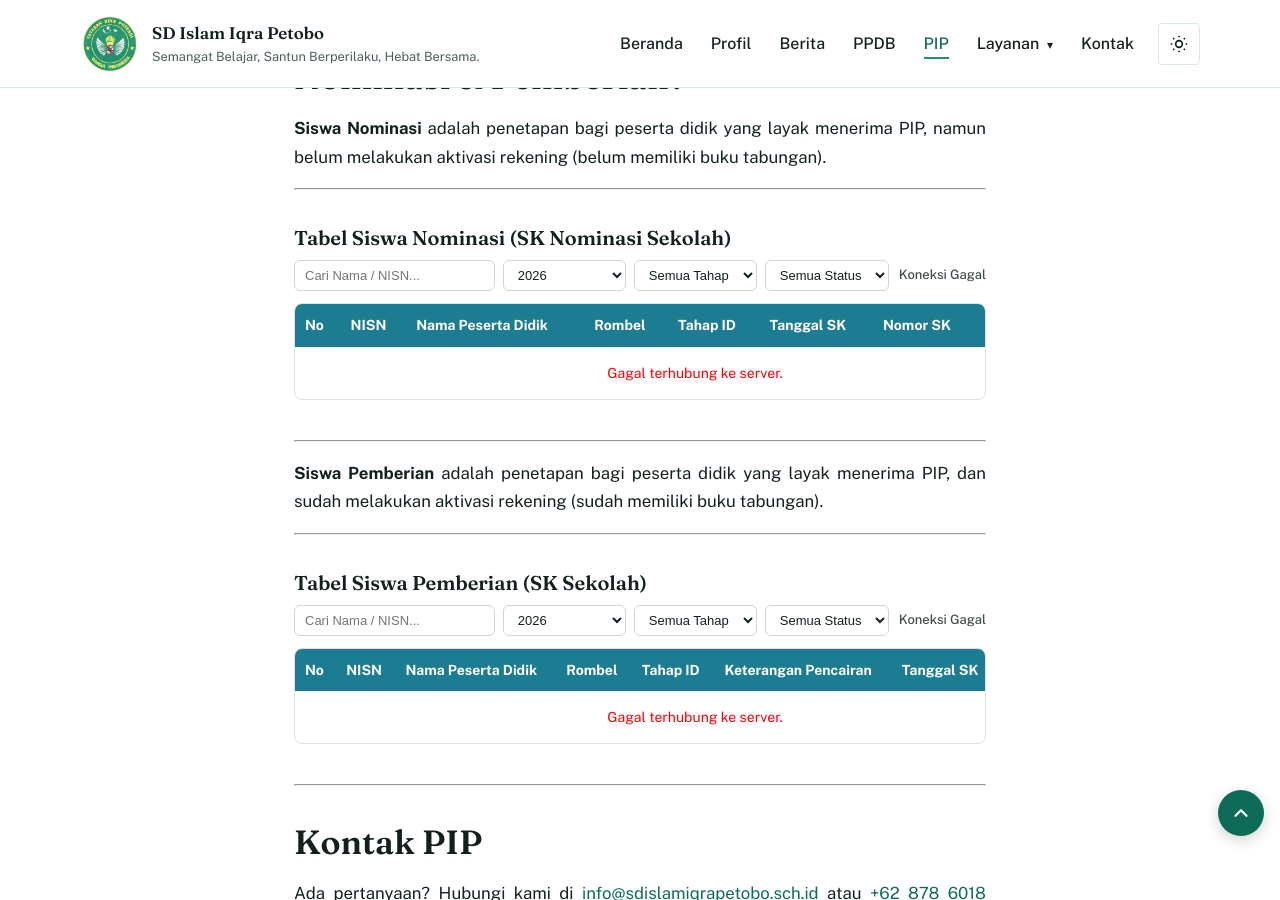
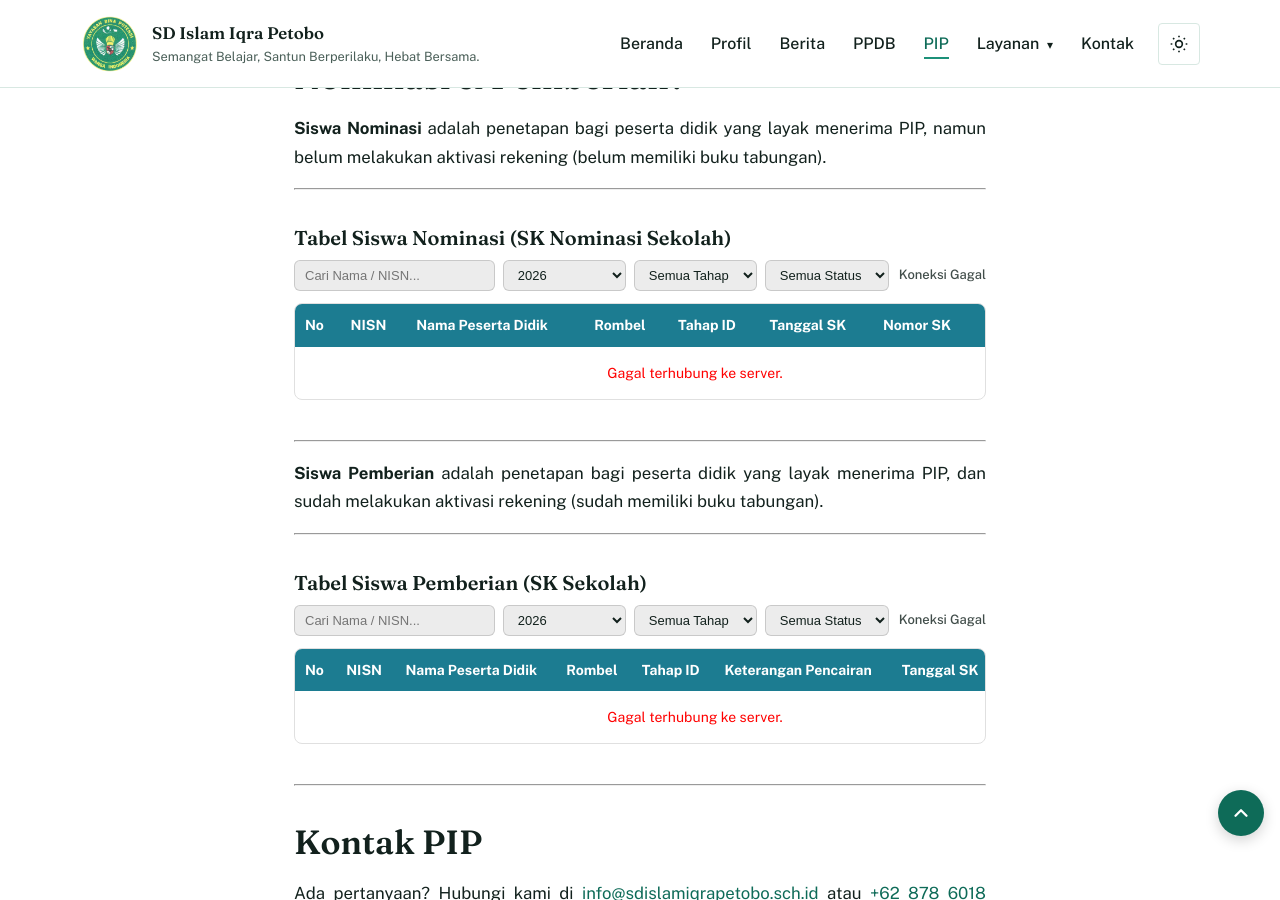
Before and after one commit to IQRADevl/iqradevl.github.io, a Jekyll site: the page built from pip.md, in a window 1280 px wide and 900 px high, scrolled down 2905 px. Built offline with Jekyll 4.4.1, drawn with Linux system fonts in a browser that asks for light colours.

Commit message:
Adjust PIP filter and chart styling
Updates the PIP dashboard styling to use theme-aware colors for chart borders and table filter controls, improving readability in light and dark modes. This keeps the nominasi and pemberian sections consistent with the rest of the page design.

```diff
--- a/pip.md
+++ b/pip.md
@@ -82,9 +82,9 @@ PIP juga diharapkan dapat meringankan biaya personal pendidikan peserta didik, b
             grid: {
               color: gridColor,
               borderColor: gridColor
-            },
-            border: {
-              color: gridColor
+          },
+          border: {
+            color: gridColor
           }
         },
         x: {
@@ -148,18 +148,18 @@ Terima kasih atas kerja samanya demi kelancaran pencairan bantuan PIP putra-putr
 ### Tabel Siswa Nominasi (SK Nominasi Sekolah)
 <div style="margin-bottom: 12px; display: flex; justify-content: space-between; align-items: center; flex-wrap: wrap; gap: 10px;">
   <div style="display: flex; gap: 8px; flex-wrap: wrap; flex: 1;">
-    <input type="text" id="searchNominasi" class="form-control" placeholder="Cari Nama / NISN..." style="padding: 6px 10px; flex: 1; min-width: 160px; border: 1px solid var(--border-color, #ced4da); border-radius: 6px; font-size: 13px; background: var(--input-bg, var(--card-background, #fff)); color: var(--text-color, inherit);">
-    <select id="filterTahunNominasi" class="form-select" style="padding: 6px 10px; border: 1px solid var(--border-color, #ced4da); border-radius: 6px; font-size: 13px; background: var(--input-bg, var(--card-background, #fff)); color: var(--text-color, inherit);">
-      <option value="all">Semua Tahun</option>
-      <option value="2026" selected>2026</option>
-      <option value="2025">2025</option>
-      <option value="2024">2024</option>
+    <input type="text" id="searchNominasi" class="form-control" placeholder="Cari Nama / NISN..." style="padding: 6px 10px; flex: 1; min-width: 160px; border: 1px solid rgba(150, 150, 150, 0.4); border-radius: 6px; font-size: 13px; background-color: var(--input-bg, rgba(128, 128, 128, 0.15)); color: inherit;">
+    <select id="filterTahunNominasi" class="form-select" style="padding: 6px 10px; border: 1px solid rgba(150, 150, 150, 0.4); border-radius: 6px; font-size: 13px; background-color: var(--input-bg, rgba(128, 128, 128, 0.15)); color: inherit;">
+      <option value="all" style="background-color: var(--card-background, #222); color: inherit;">Semua Tahun</option>
+      <option value="2026" selected style="background-color: var(--card-background, #222); color: inherit;">2026</option>
+      <option value="2025" style="background-color: var(--card-background, #222); color: inherit;">2025</option>
+      <option value="2024" style="background-color: var(--card-background, #222); color: inherit;">2024</option>
     </select>
-    <select id="filterTahapNominasi" class="form-select" style="padding: 6px 10px; border: 1px solid var(--border-color, #ced4da); border-radius: 6px; font-size: 13px; background: var(--input-bg, var(--card-background, #fff)); color: var(--text-color, inherit);">
-      <option value="all">Semua Tahap</option>
+    <select id="filterTahapNominasi" class="form-select" style="padding: 6px 10px; border: 1px solid rgba(150, 150, 150, 0.4); border-radius: 6px; font-size: 13px; background-color: var(--input-bg, rgba(128, 128, 128, 0.15)); color: inherit;">
+      <option value="all" style="background-color: var(--card-background, #222); color: inherit;">Semua Tahap</option>
     </select>
-    <select id="filterStatusNominasi" class="form-select" style="padding: 6px 10px; border: 1px solid var(--border-color, #ced4da); border-radius: 6px; font-size: 13px; background: var(--input-bg, var(--card-background, #fff)); color: var(--text-color, inherit);">
-      <option value="all">Semua Status</option>
+    <select id="filterStatusNominasi" class="form-select" style="padding: 6px 10px; border: 1px solid rgba(150, 150, 150, 0.4); border-radius: 6px; font-size: 13px; background-color: var(--input-bg, rgba(128, 128, 128, 0.15)); color: inherit;">
+      <option value="all" style="background-color: var(--card-background, #222); color: inherit;">Semua Status</option>
     </select>
   </div>
   <span id="countNominasi" style="font-size: 13px; opacity: 0.8; font-weight: 500;">Memuat jumlah data...</span>
@@ -195,18 +195,18 @@ Terima kasih atas kerja samanya demi kelancaran pencairan bantuan PIP putra-putr
 ### Tabel Siswa Pemberian (SK Sekolah)
 <div style="margin-bottom: 12px; display: flex; justify-content: space-between; align-items: center; flex-wrap: wrap; gap: 10px;">
   <div style="display: flex; gap: 8px; flex-wrap: wrap; flex: 1;">
-    <input type="text" id="searchPemberian" class="form-control" placeholder="Cari Nama / NISN..." style="padding: 6px 10px; flex: 1; min-width: 160px; border: 1px solid var(--border-color, #ced4da); border-radius: 6px; font-size: 13px; background: var(--input-bg, var(--card-background, #fff)); color: var(--text-color, inherit);">
-    <select id="filterTahunPemberian" class="form-select" style="padding: 6px 10px; border: 1px solid var(--border-color, #ced4da); border-radius: 6px; font-size: 13px; background: var(--input-bg, var(--card-background, #fff)); color: var(--text-color, inherit);">
-      <option value="all">Semua Tahun</option>
-      <option value="2026" selected>2026</option>
-      <option value="2025">2025</option>
-      <option value="2024">2024</option>
+    <input type="text" id="searchPemberian" class="form-control" placeholder="Cari Nama / NISN..." style="padding: 6px 10px; flex: 1; min-width: 160px; border: 1px solid rgba(150, 150, 150, 0.4); border-radius: 6px; font-size: 13px; background-color: var(--input-bg, rgba(128, 128, 128, 0.15)); color: inherit;">
+    <select id="filterTahunPemberian" class="form-select" style="padding: 6px 10px; border: 1px solid rgba(150, 150, 150, 0.4); border-radius: 6px; font-size: 13px; background-color: var(--input-bg, rgba(128, 128, 128, 0.15)); color: inherit;">
+      <option value="all" style="background-color: var(--card-background, #222); color: inherit;">Semua Tahun</option>
+      <option value="2026" selected style="background-color: var(--card-background, #222); color: inherit;">2026</option>
+      <option value="2025" style="background-color: var(--card-background, #222); color: inherit;">2025</option>
+      <option value="2024" style="background-color: var(--card-background, #222); color: inherit;">2024</option>
     </select>
-    <select id="filterTahapPemberian" class="form-select" style="padding: 6px 10px; border: 1px solid var(--border-color, #ced4da); border-radius: 6px; font-size: 13px; background: var(--input-bg, var(--card-background, #fff)); color: var(--text-color, inherit);">
-      <option value="all">Semua Tahap</option>
+    <select id="filterTahapPemberian" class="form-select" style="padding: 6px 10px; border: 1px solid rgba(150, 150, 150, 0.4); border-radius: 6px; font-size: 13px; background-color: var(--input-bg, rgba(128, 128, 128, 0.15)); color: inherit;">
+      <option value="all" style="background-color: var(--card-background, #222); color: inherit;">Semua Tahap</option>
     </select>
-    <select id="filterStatusPemberian" class="form-select" style="padding: 6px 10px; border: 1px solid var(--border-color, #ced4da); border-radius: 6px; font-size: 13px; background: var(--input-bg, var(--card-background, #fff)); color: var(--text-color, inherit);">
-      <option value="all">Semua Status</option>
+    <select id="filterStatusPemberian" class="form-select" style="padding: 6px 10px; border: 1px solid rgba(150, 150, 150, 0.4); border-radius: 6px; font-size: 13px; background-color: var(--input-bg, rgba(128, 128, 128, 0.15)); color: inherit;">
+      <option value="all" style="background-color: var(--card-background, #222); color: inherit;">Semua Status</option>
     </select>
   </div>
   <span id="countPemberian" style="font-size: 13px; opacity: 0.8; font-weight: 500;">Memuat jumlah data...</span>
```
